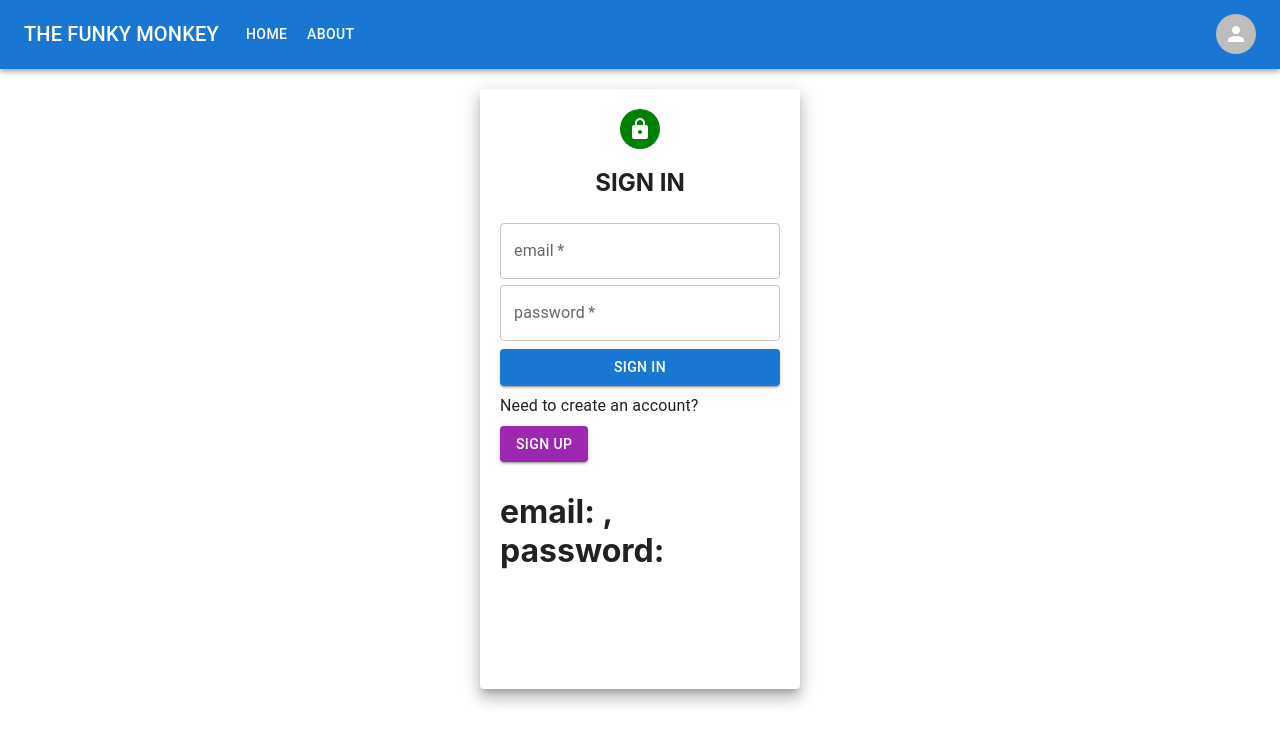
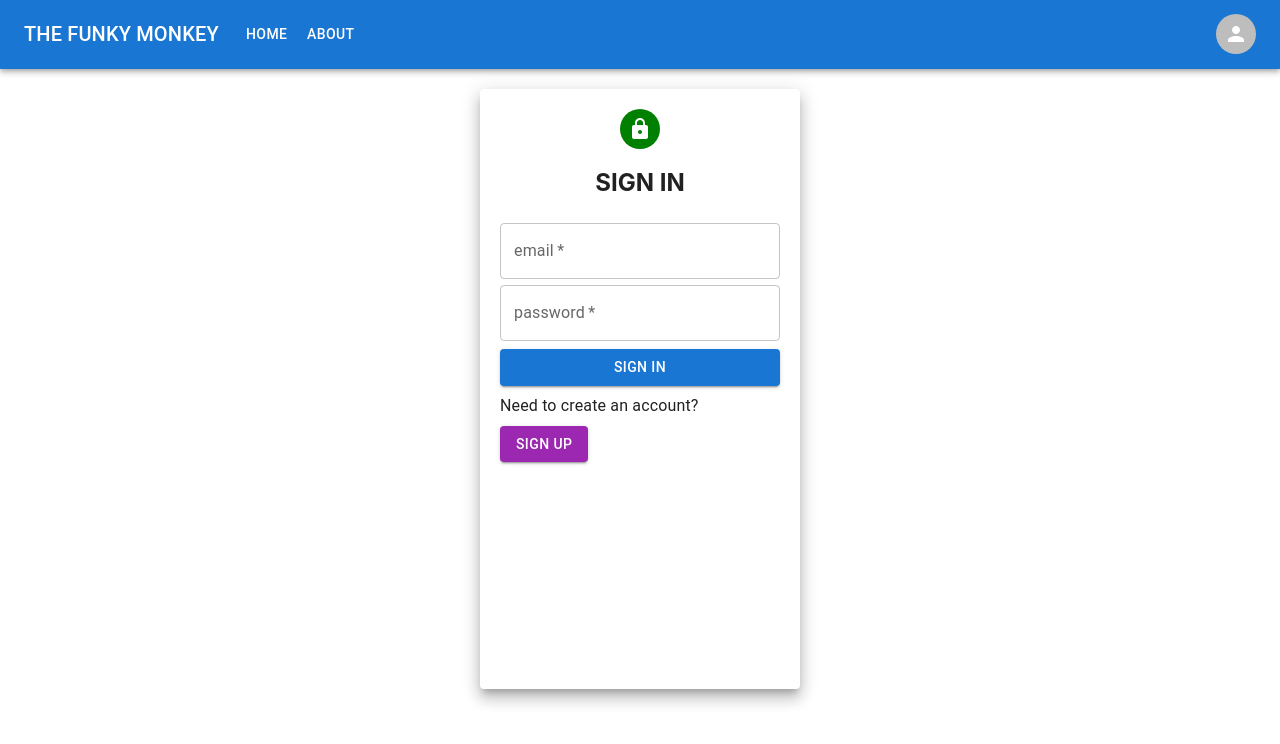
Before and after one commit to v8phan-zz/monkeyfront, a React (Create React App) app: page /login in a window 1280 px wide. Shown: the top 744 px of the page. Built offline with nearby package versions, Linux system fonts and the light colour scheme.

Commit message:
deleted email/pw preview

```diff
--- a/src/components/Login.js
+++ b/src/components/Login.js
@@ -136,9 +136,9 @@ const Login = (props) => {
               SIGN UP
             </Button>
           </Typography>
-          <h1>
+          {/* <h1>
             email: {email}, password: {password}
-          </h1>
+          </h1> */}
         </Paper>
       </Grid>
     );
```
